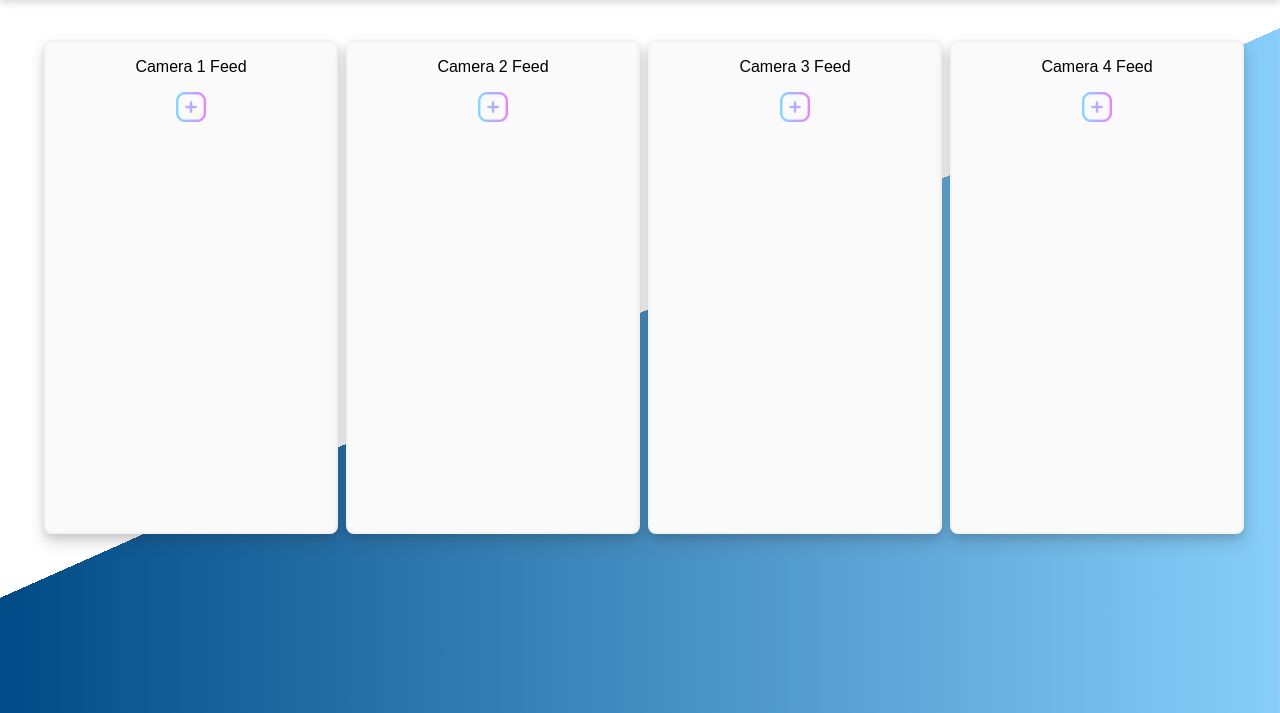
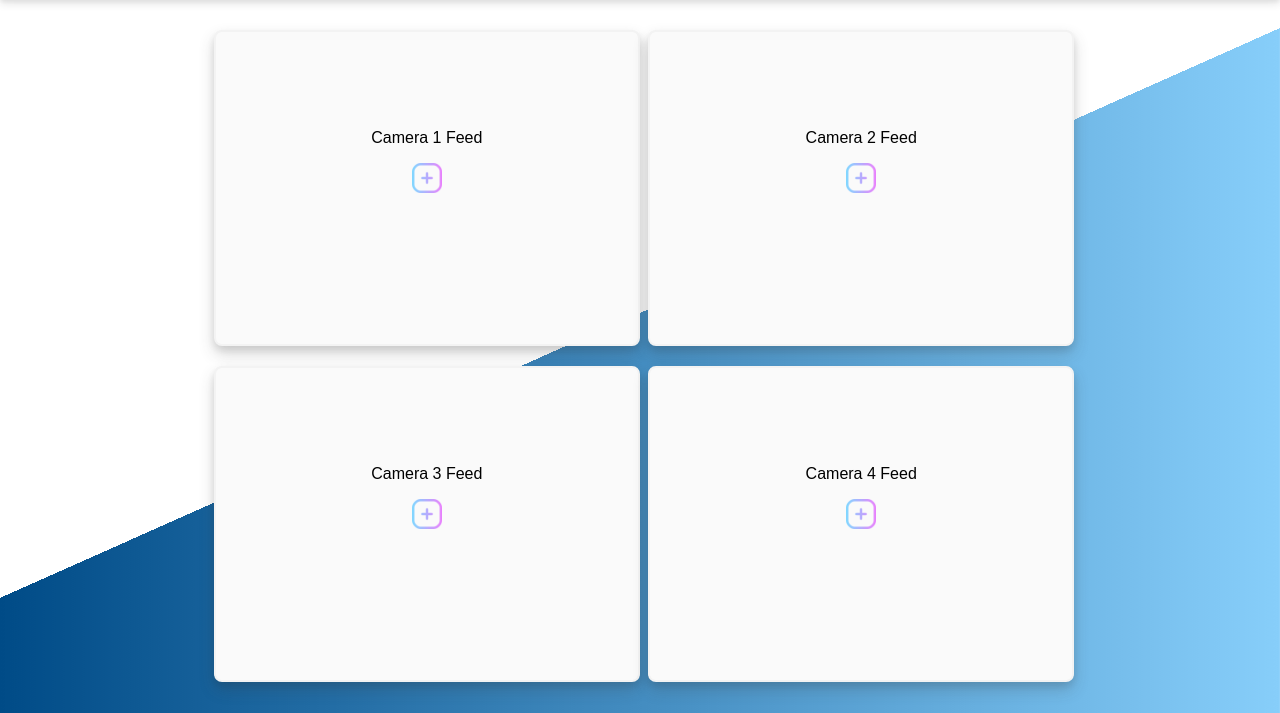
Before and after one commit to anees-1779/major-project-login-page, a Django app: template major_project/templates/login_app/home.html in a window 1280 px wide. Shown: the part 87-800 px from the top of the page. Run offline with Django 3.2, Linux system fonts and the light colour scheme; the template is opened without the code that fills it, so the values that code supplies are empty.

Commit message:
fixed minor issues

```diff
--- a/major_project/static/js/tds.js
+++ b/major_project/static/js/tds.js
@@ -1,18 +1,26 @@
-const videoInputs = document.querySelectorAll('.video-input');
-
-videoInputs.forEach((input, index) => {
-  input.addEventListener('change', function() {
+document.querySelectorAll('.video-input').forEach((input, index) => {
+  input.addEventListener('change', function () {
     const reader = new FileReader();
     const videoElement = document.getElementById(`video${index + 1}`);
+
+    if (!videoElement) return; // Prevent errors if element is missing
 
     reader.addEventListener('load', () => {
       videoElement.src = reader.result;
       videoElement.style.display = 'block'; // Show the video
     });
 
-    reader.readAsDataURL(this.files[0]);
+    if (this.files.length > 0) {
+      reader.readAsDataURL(this.files[0]);
+    }
   });
 });
 
-msg = document.querySelectorAll('.msg')
-console.Log(msg.text)
+// Generalized function to remove text and icon
+const removeBg = (n) => {
+  const removeTxt = document.getElementById(`rmvText${n}`);
+  const removeIcon = document.getElementById(`rmvIcon${n}`);
+
+  if (removeTxt) removeTxt.remove(); // Check if element exists before removing
+  if (removeIcon) removeIcon.remove();
+};
--- a/major_project/static/login_app/home.css
+++ b/major_project/static/login_app/home.css
@@ -89,8 +89,17 @@ nav {
   justify-content: center;
   align-items: center;
   width: 100%;
-  margin-top: 40px;
+  margin-top: 30px;
 
+}
+
+.vds1{
+  display: flex;
+  flex-direction: row;
+  justify-content: center;
+  align-items: center;
+  width: 100%;
+  margin-top: 20px;
 }
 
 
@@ -101,7 +110,9 @@ p{
   align-items: center;
 }
 .cam{
+  display: flex;
   border: 2px solid #f3f3f3;
+  flex-direction: column;
   justify-content: center;
   align-items: center;
   border-radius: 8px;
@@ -109,6 +120,8 @@ p{
   box-shadow:0 8px 16px rgb(59 59 59 / 20%), 0 4px 8px rgba(0, 0, 0, 0.1);
   background-color: #FAFAFA;
   z-index: 1;
+  height:39vh;
+  width: 33%;
 }
 
 input{
@@ -117,6 +130,10 @@ input{
 
 input:hover{
   cursor: pointer;
+}
+
+.icon{
+  height: 100px;
 }
 
 .plus-icon {
@@ -131,7 +148,7 @@ input:hover{
 }
 
 
-.icon video {
+.cam video {
   width: 100%; /* Make the video take up the full width of the container */
   height: auto; /* Maintain aspect ratio */
   border-radius: 8px; /* Rounded corners for a clean look */
@@ -140,11 +157,6 @@ input:hover{
 
 .cam:hover {
   box-shadow: 0 12px 24px rgba(100, 181, 246, 0.3), 0 6px 12px rgba(0, 0, 0, 0.2); /* Enhanced glow on hover */
-}
-
-img{
-  padding: 0px 130px 0px 130px;
-  padding-bottom: 140%;
 }
 
 footer {
--- a/major_project/templates/login_app/home.html
+++ b/major_project/templates/login_app/home.html
@@ -21,53 +21,70 @@
   <div class="vds">
     <!-- Camera 1 Feed -->
     <div class="cam">
-      <p>Camera 1 Feed</p>
+      <video id="video1" controls style="display: none;"></video>
+      <div id="rmvText1"><p>Camera 1 Feed</p></div>
       <div class="icon">
-        <video id="video1" controls style="display: none;"></video>
+
         <label for="input_video1">
-          <input type="file" accept="video/*" id="input_video1" class="video-input">
-          <img src="{% static 'plus.png' %}" alt="Camera 1" class="plus-icon"/>
+          <input type="file" accept="video/*" id="input_video1" class="video-input" onclick = "removeBg(1)">
+        <div id="rmvIcon1">
+          <img src="{% static 'plus.png' %}" alt="Camera 2" class="plus-icon"/>
+          </div>
           </label>
         </div>
       </div>
 
     <!-- Camera 2 Feed -->
       <div class="cam">
-      <p>Camera 2 Feed</p>
+        <video id="video2" controls style="display: none;"></video>
+        <div id="rmvText2"><p>Camera 2 Feed</p></div>
         <div class="icon">
-        <video id="video2" controls style="display: none;"></video>
+
           <label for="input_video2">
-          <input type="file" accept="video/*" id="input_video2" class="video-input">
+            <input type="file" accept="video/*" id="input_video2" class="video-input" onclick = "removeBg(2)">
+            <div id="rmvIcon2">
             <img src="{% static 'plus.png' %}" alt="Camera 2" class="plus-icon"/>
+            </div>
             </label>
           </div>
         </div>
+      </div>
+    </div>
 
+ <div  class="vds1">
     <!-- Camera 3 Feed -->
     <div class="cam">
+     <video id="video3" controls style="display: none;"></video>
+    <div id="rmvText3">
       <p>Camera 3 Feed</p>
+      </div>
       <div class="icon">
-        <video id="video3" controls style="display: none;"></video>
         <label for="input_video3">
-          <input type="file" accept="video/*" id="input_video3" class="video-input">
+          <input type="file" accept="video/*" id="input_video3" class="video-input" onclick = "removeBg(3)">
+          <div id="rmvIcon3">
           <img src="{% static 'plus.png' %}" alt="Camera 3" class="plus-icon"/>
+          </div>
         </label>
       </div>
     </div>
 
     <!-- Camera 4 Feed -->
     <div class="cam">
-      <p>Camera 4 Feed</p>
+      <video id="video4" controls style="display: none;"></video>
+      <div id="rmvText4"><p>Camera 4 Feed</p></div>
       <div class="icon">
-        <video id="video4" controls style="display: none;"></video>
+
         <label for="input_video4">
-          <input type="file" accept="video/*" id="input_video4" class="video-input">
-          <img src="{% static 'plus.png' %}" alt="Camera 4" class="plus-icon"/>
+          <input type="file" accept="video/*" id="input_video4" class="video-input" onclick = "removeBg(4)">
+          <div id="rmvIcon4">
+            <img src="{% static 'plus.png' %}" alt="Camera 2" class="plus-icon"/>
+          </div>
           </label>
         </div>
       </div>
     </div>
-
+  </div>
+</div>
   <footer></footer>
   <script src="{% static 'js/tds.js' %}"></script>
   <script>
```
Lines whose indentation alone changed are shown as unchanged.
